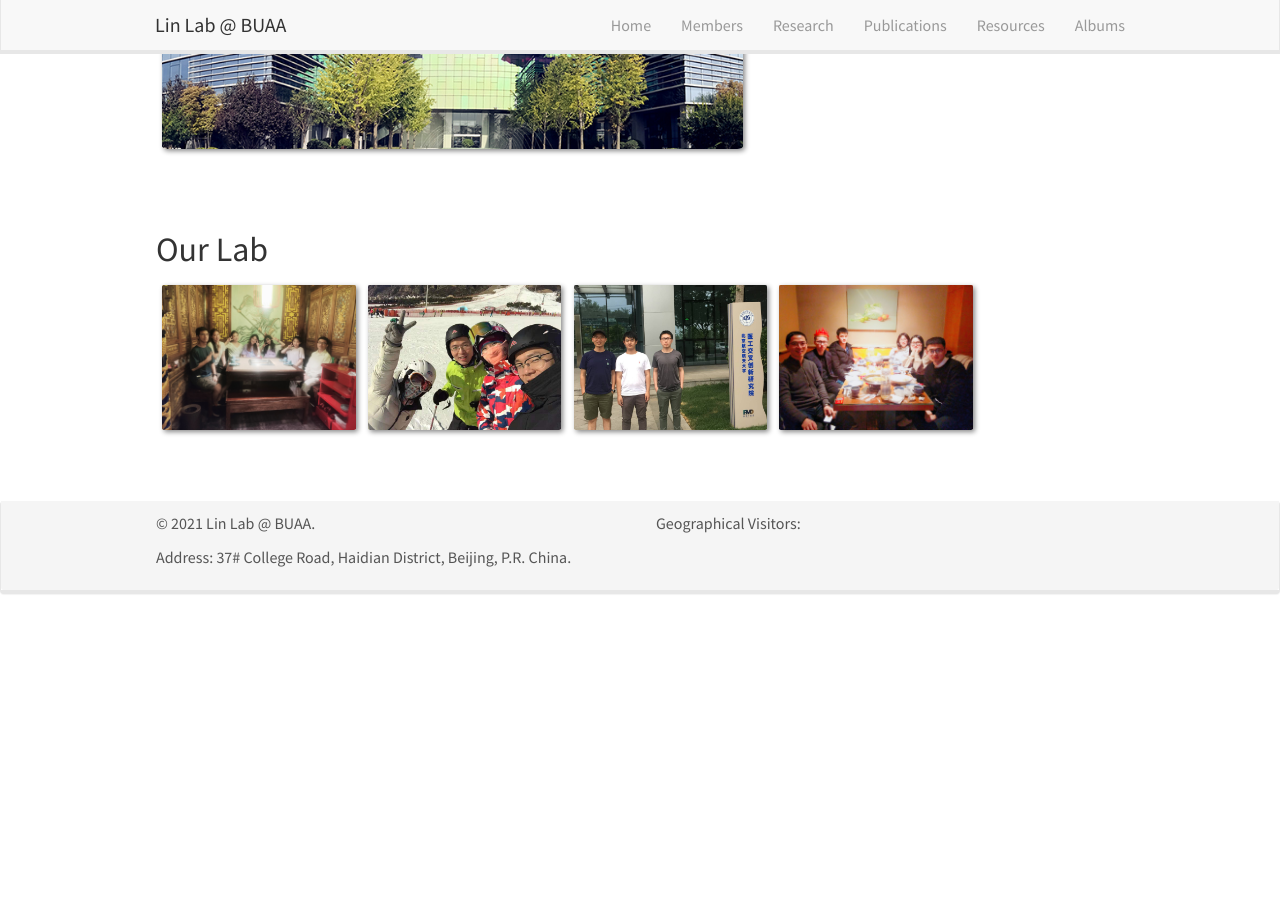
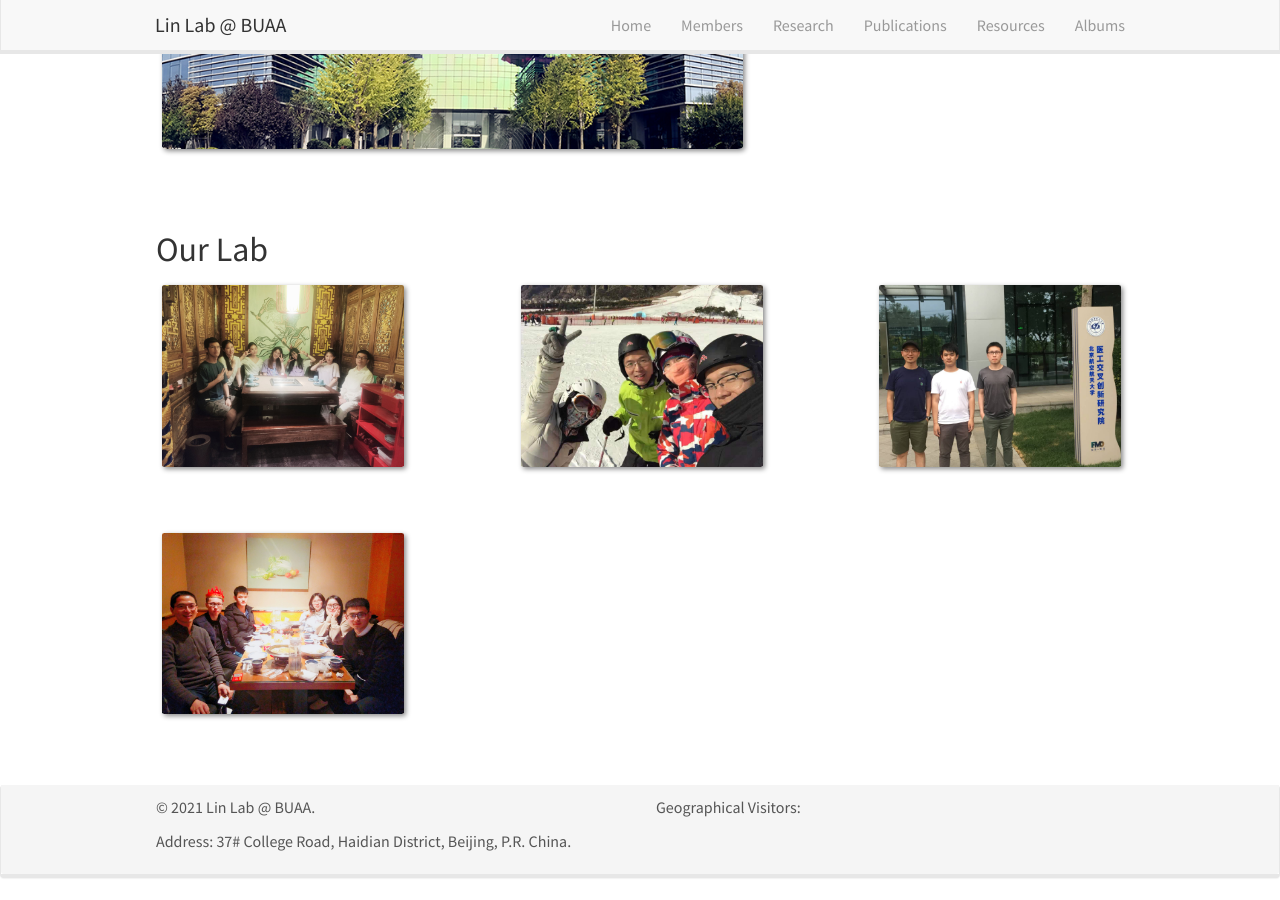
Before and after one commit to linxubo/linxubo.github.io, a Jekyll site: the page built from _pages/albums.md, in a window 1280 px wide and 900 px high, scrolled down 760 px. Built offline with Jekyll 4.4.1, drawn with Linux system fonts in a browser that asks for light colours; nearby versions of some CDN libraries; a script that is not in the unit is left out; before the commit the page ends 1376 px from its top, so only the background shows below that.

Commit message:
Update albums.md

```diff
--- a/_pages/albums.md
+++ b/_pages/albums.md
@@ -20,8 +20,8 @@ Jump to: [BUAA](#beihang-university), [BME](#beijing-advanced-innovation-center-
 
 ## Our Lab
 <figure>
-<img src="{{ site.url }}{{ site.baseurl }}/images/Groups/202106.jpg" width="20%" >
-<img src="{{ site.url }}{{ site.baseurl }}/images/Groups/201912.jpg" width="20%" >
-<img src="{{ site.url }}{{ site.baseurl }}/images/Groups/201907.jpg" width="20%" >
-<img src="{{ site.url }}{{ site.baseurl }}/images/Groups/201901.jpg" width="20%" >
+<img src="{{ site.url }}{{ site.baseurl }}/images/Groups/202106.jpg" width="25%" >
+<img src="{{ site.url }}{{ site.baseurl }}/images/Groups/201912.jpg" width="25%" >
+<img src="{{ site.url }}{{ site.baseurl }}/images/Groups/201907.jpg" width="25%" >
+<img src="{{ site.url }}{{ site.baseurl }}/images/Groups/201901.jpg" width="25%" >
 </figure>
```
